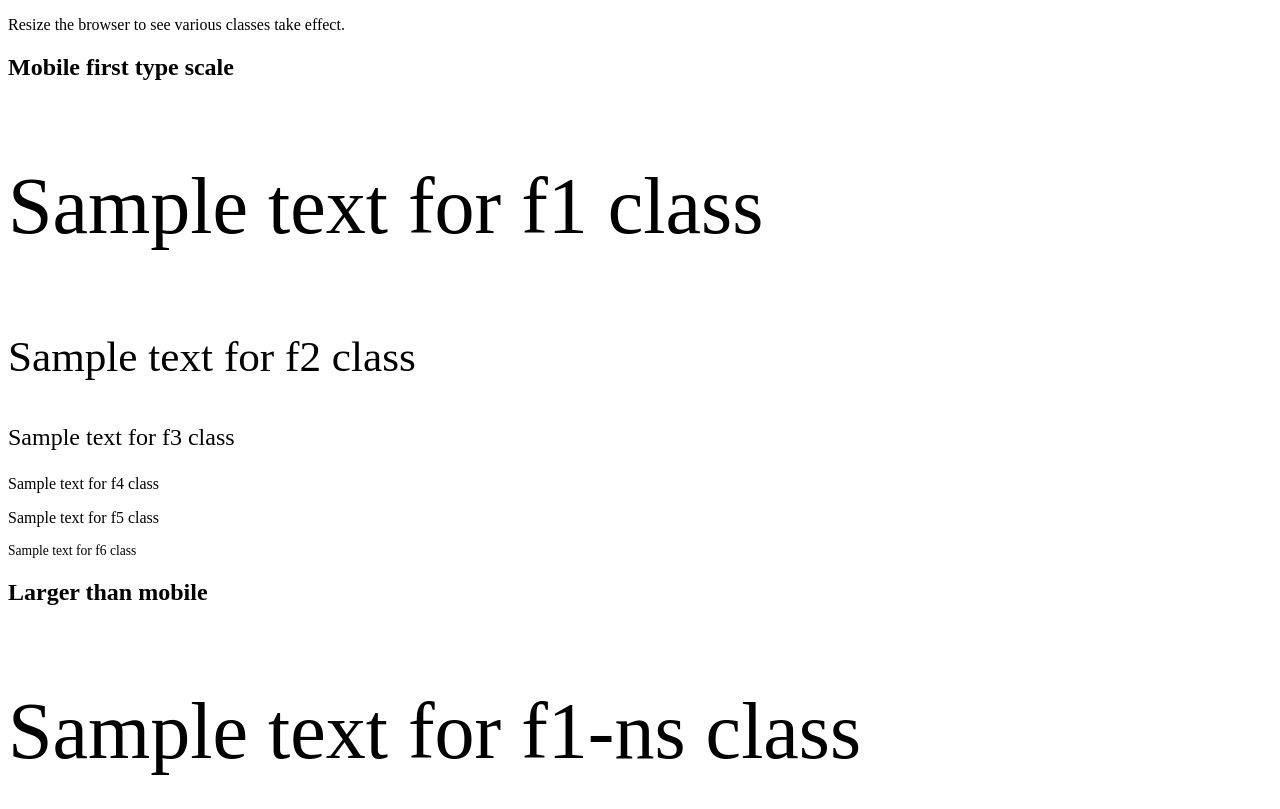
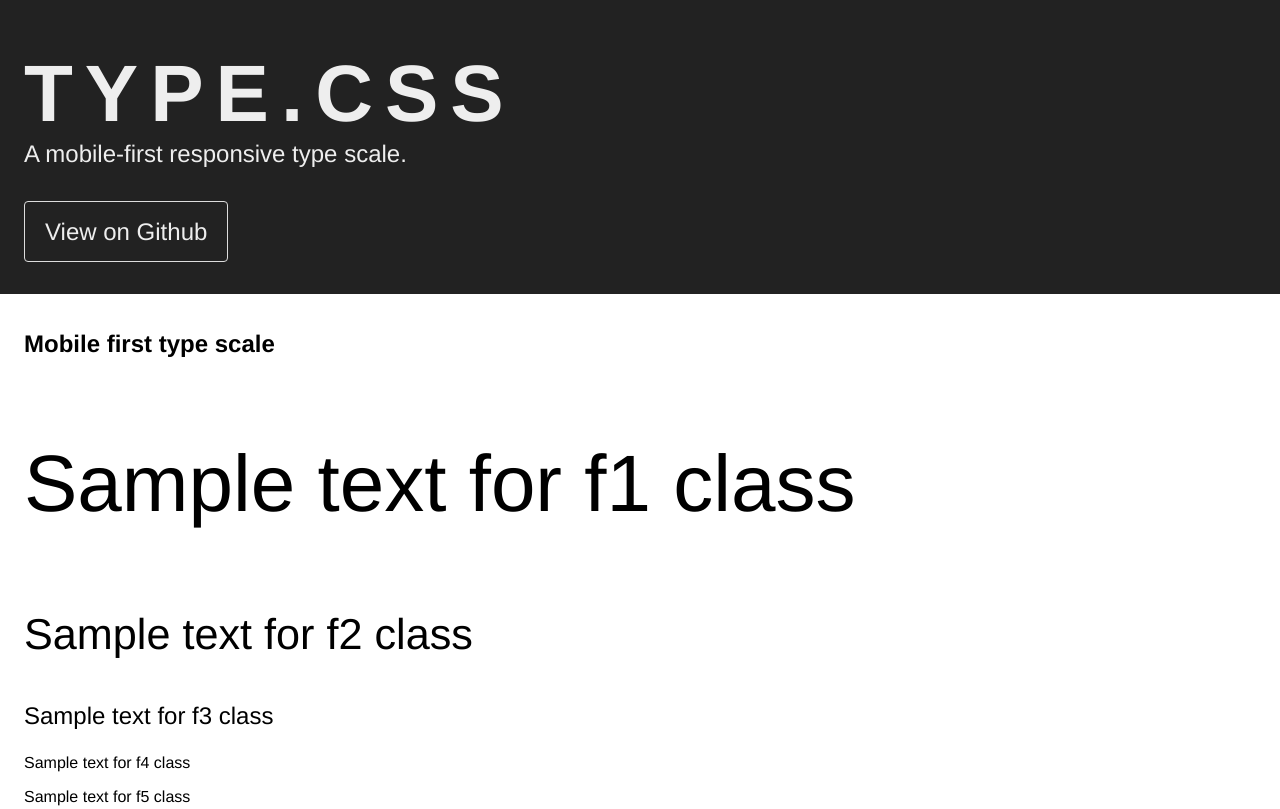
Before and after one commit to mrmrs/type.css, a website: page index.html in a window 1280 px wide. Shown: the top 809 px of the page. Drawn offline with Linux system fonts and the light colour scheme.

Commit message:
Updated documentation. Bumps version number.

```diff
--- a/index.html
+++ b/index.html
@@ -9,10 +9,20 @@
     <meta name="description" content="">
     <meta name="viewport" content="width=device-width, initial-scale=1">
     <link rel="stylesheet" href="type.css">
+    <style>
+      body { font-family: Avenir, helvetica, arial, comic sans, sans-serif; }
+      .btn { color: #eee; padding:1rem 1.25rem; text-decoration: none; border-radius: 4px; border: 1px solid #ddd; }
+      section { padding: 1rem 1.5rem; border-bottom: 1px dotted #666; }
+    </style>
   </head>
-  <body>
+  <body style="margin: 0; padding: 0;">
+    <header style="background: #222; color: #eee; padding: 3rem 1.5rem;">
+      <h1 class="f3 f1-ns" style="letter-spacing: .15em; margin:0;">TYPE.CSS</h1>
+      <h2 class="f4 f3-ns" style="font-weight: 100; margin-top: 0; margin-bottom: 2rem;">A mobile-first responsive type scale.</h2>
+      <br >
+      <a class="btn f4 f3-ns" href="http://github.com/mrmrs/type.css">View on Github</a>
+    </header>
     <section>
-      <p>Resize the browser to see various classes take effect. </p>
       <h1 class="f3">Mobile first type scale</h1>
       <p class="f1">Sample text for f1 class</p>
       <p class="f2">Sample text for f2 class</p>
--- a/package.json
+++ b/package.json
@@ -1,7 +1,7 @@
 {
   "name": "type.css",
   "version": "0.0.2",
-  "homepage": "http://github.com/mrmrs/type.css",
+  "homepage": "http://mrmrs.io/type.css",
   "description": "A css module for a simple mobile-first type scale.",
   "keywords": [
     "oocss",
```
